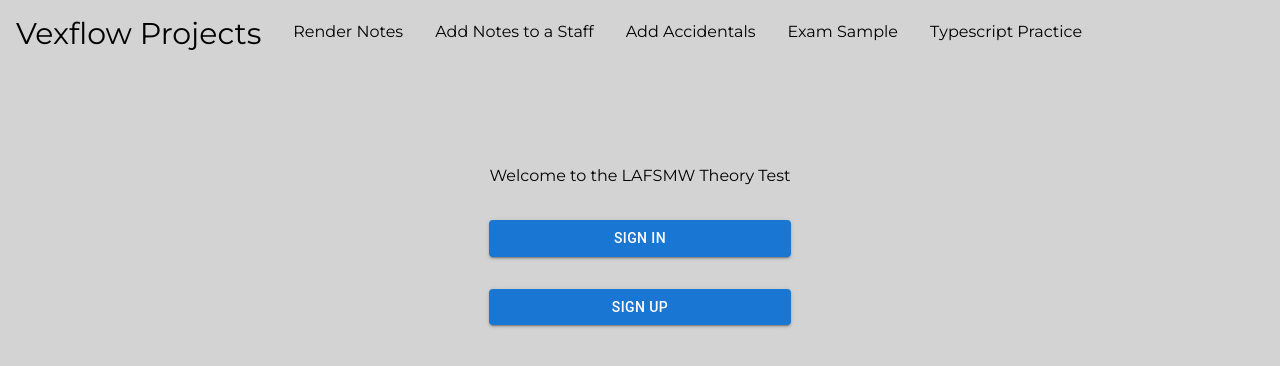
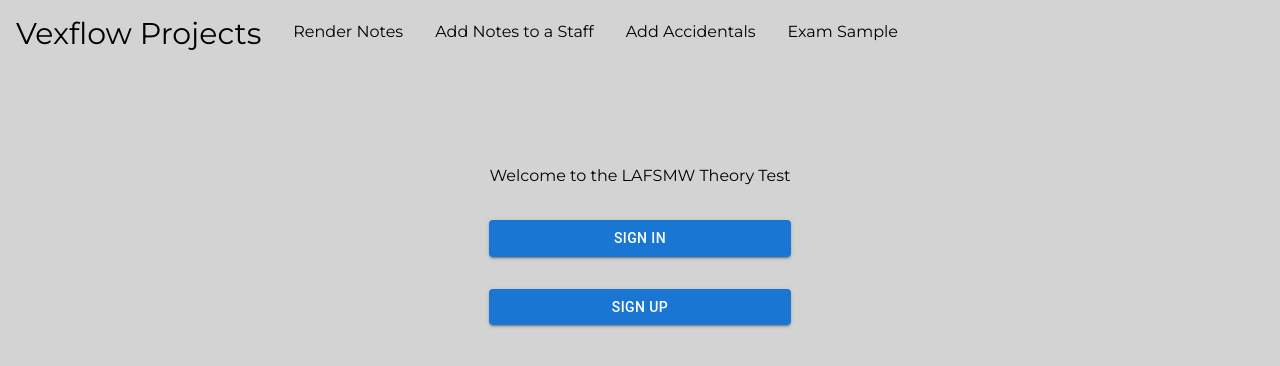
Before and after one commit to Lydian-Labs/lafsmw-theory-test, a Next.js app: page / in a window 1280 px wide. Shown: the top 366 px of the page. Built offline with nearby package versions, Linux system fonts and the light colour scheme.

Commit message:
removed console logs and typescript practice page from navbar

```diff
--- a/app/components/Navbar.tsx
+++ b/app/components/Navbar.tsx
@@ -25,9 +25,6 @@ const Navbar: FC = () => {
         <li className="p-4">
           <Link href="/ExamSample">Exam Sample</Link>
         </li>
-        <li className="p-4">
-          <Link href="/typeScriptPractice">Typescript Practice</Link>
-        </li>
       </ul>
     </div>
   );
--- a/app/components/score.tsx
+++ b/app/components/score.tsx
@@ -78,15 +78,12 @@ const Score: React.FC<ScoreProps> = ({
         .map(({ key, ...rest }) => {
           if (typeof key === "string") {
             const noteParts = key.match(/([a-gA-G])(#|b|##|bb)?(\d+)/);
-            //console.log("noteparts", noteParts);
-            //returns an array with the 4 capture groups (index 0 is the whole notePart, so we don't need that)
             if (noteParts) {
               const [_, noteLetter, accidental, octave] = noteParts;
               const formattedKey = `${noteLetter.toLowerCase()}${
                 accidental || ""
               }/${octave}`;
               //this gives us an array of objects...
-              console.log({ key: formattedKey, accidental, ...rest });
               return { key: formattedKey, accidental, ...rest };
             }
           }
```
